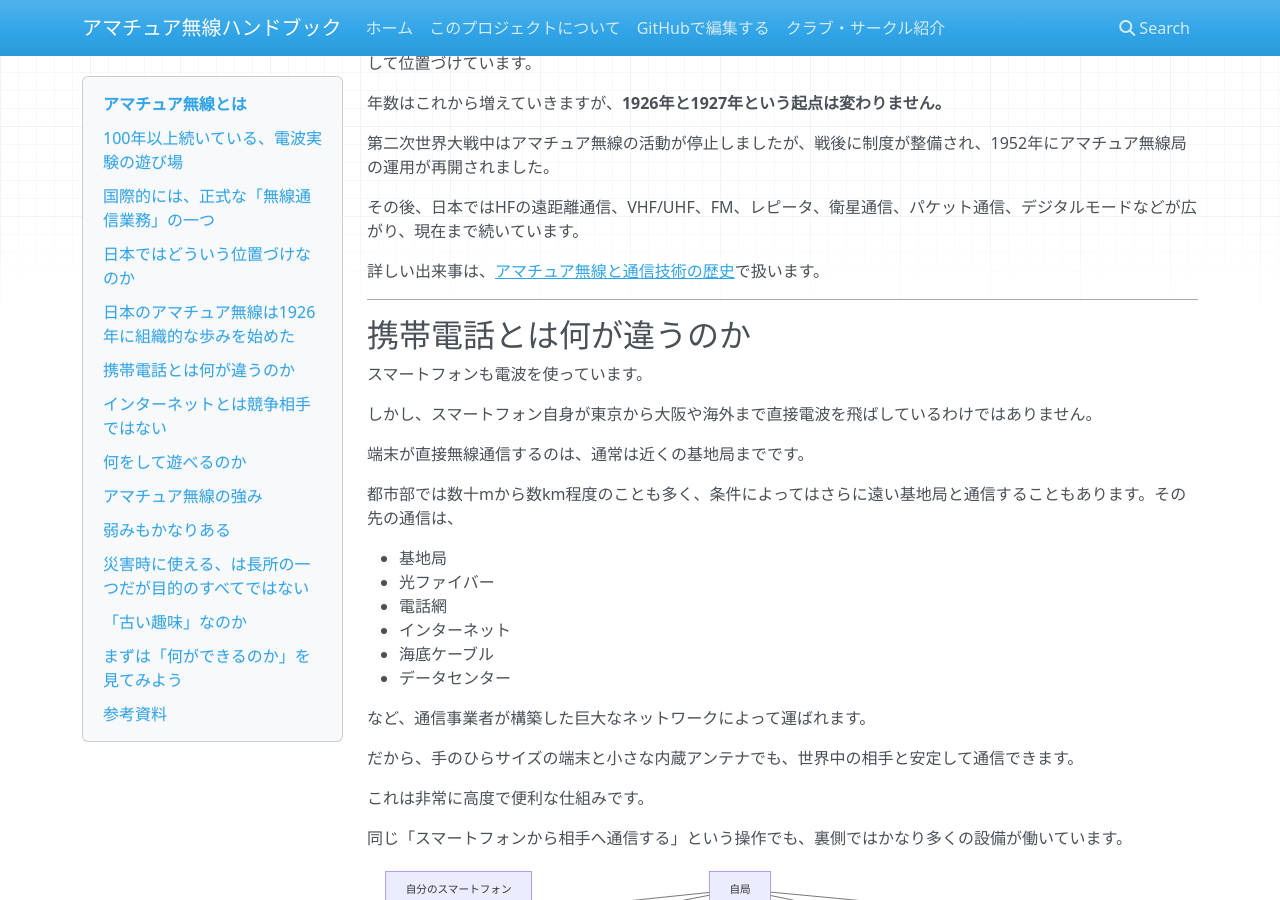
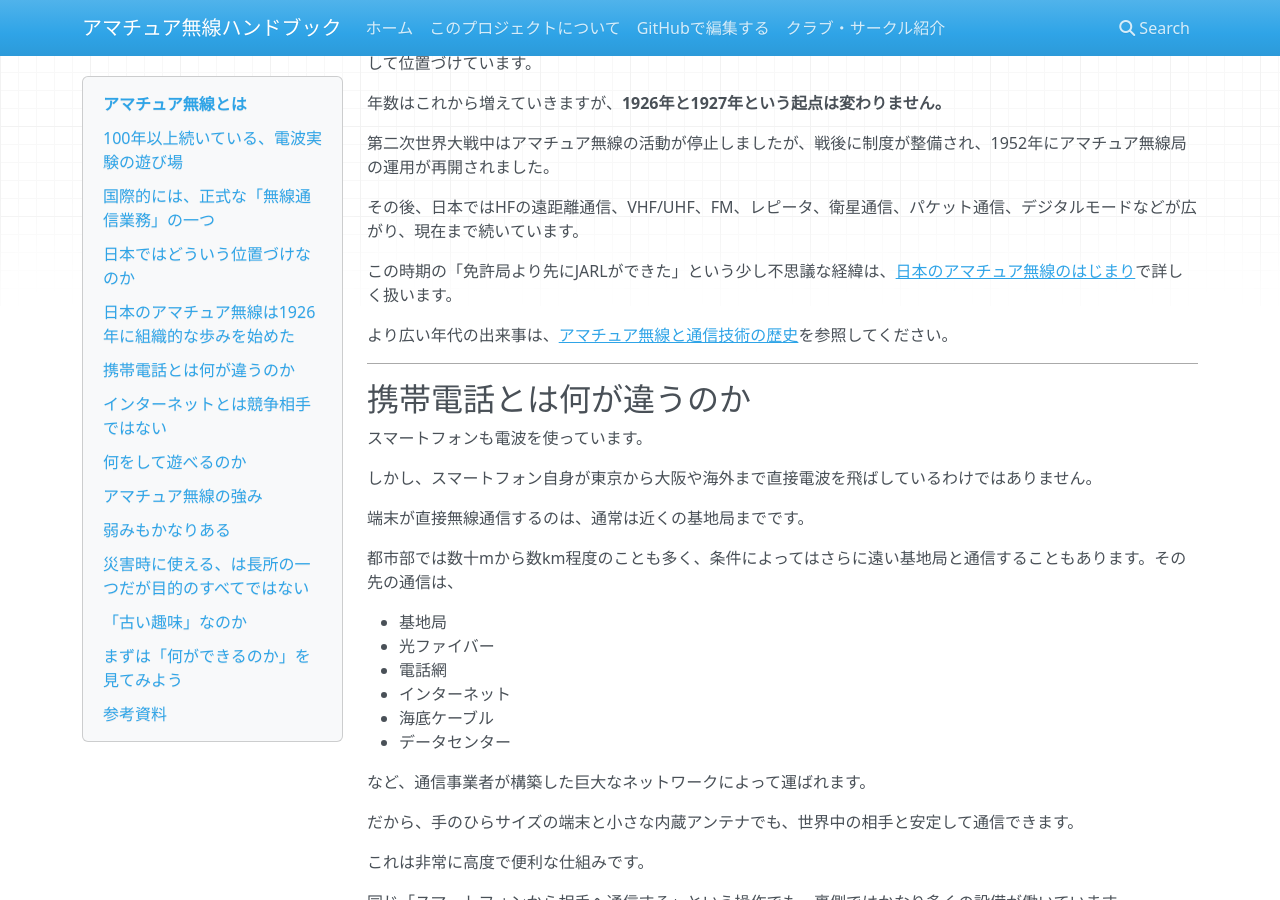
Before and after one commit to CQAKIBA/AmateurRadio-Handbook, an MkDocs documentation site: the page built from docs/00_概要/アマチュア無線とは.md, in a window 1280 px wide and 900 px high, scrolled down 3179 px. Built offline with MkDocs 1.6.1, drawn with Linux system fonts in a browser that asks for light colours; nearby versions of some CDN libraries.

Commit message:
Link detailed article on early Japanese amateur radio

```diff
--- a/docs/00_概要/アマチュア無線とは.md
+++ b/docs/00_概要/アマチュア無線とは.md
@@ -135,7 +135,9 @@ ITUの定義では、おおまかに、
 
 その後、日本ではHFの遠距離通信、VHF/UHF、FM、レピータ、衛星通信、パケット通信、デジタルモードなどが広がり、現在まで続いています。
 
-詳しい出来事は、[アマチュア無線と通信技術の歴史](../15_歴史/history.md)で扱います。
+この時期の「免許局より先にJARLができた」という少し不思議な経緯は、[日本のアマチュア無線のはじまり](../15_歴史/日本のアマチュア無線のはじまり.md)で詳しく扱います。
+
+より広い年代の出来事は、[アマチュア無線と通信技術の歴史](../15_歴史/history.md)を参照してください。
 
 ---
 
```
